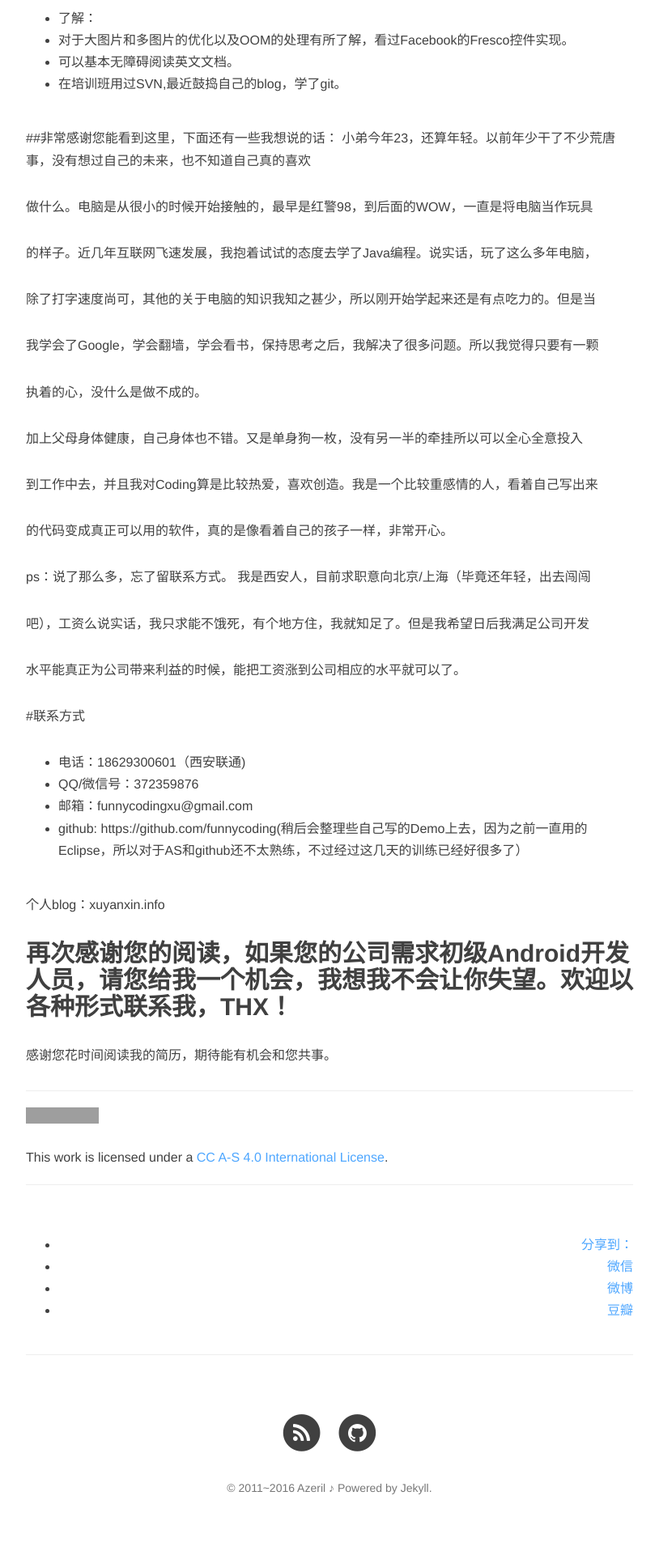
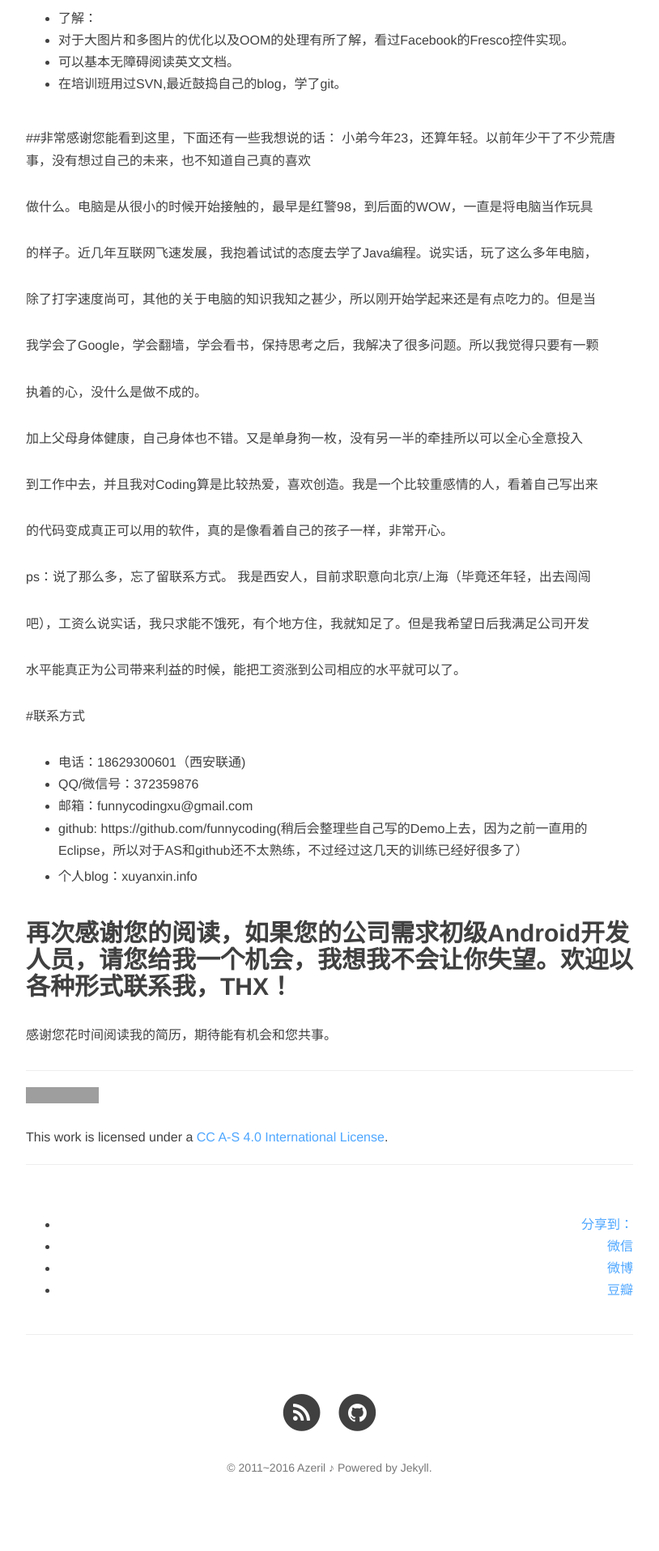
Before and after one commit to Azeril/Microdust, a Jekyll site: the page built from _posts/2016-02-27-Firset.md, in a window 1280 px wide. Shown: the part 1377-3293 px from the top of the page at 81% size, without its empty margins (233-1047 px from the left). Built offline with Jekyll 4.4.1, drawn with Linux system fonts in a browser that asks for light colours; nearby versions of some CDN libraries; comment, search, counter and statistics services are not loaded; after the commit the page ends 3268 px from its top, so only the background shows below that; grey boxes are pictures that could not be loaded.

```diff
--- a/_posts/2016-02-27-Firset.md
+++ b/_posts/2016-02-27-Firset.md
@@ -68,7 +68,7 @@ ps：说了那么多，忘了留联系方式。 我是西安人，目前求职
  * 邮箱：funnycodingxu@gmail.com
  * github: https://github.com/funnycoding(稍后会整理些自己写的Demo上去，因为之前一直用的Eclipse，所以对于AS和github还不太熟练，不过经过这几天的训练已经好很多了）
 
- 个人blog：xuyanxin.info
+ * 个人blog：xuyanxin.info
 
 再次感谢您的阅读，如果您的公司需求初级Android开发人员，请您给我一个机会，我想我不会让你失望。欢迎以各种形式联系我，THX！
 -------------------------------------------------
```
